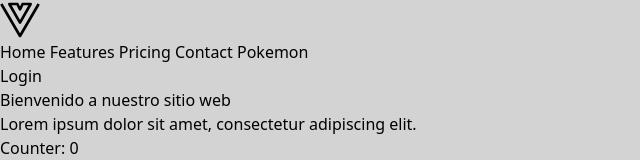
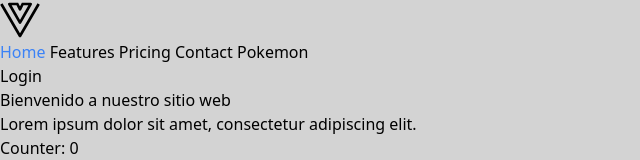
Before and after one commit to JaviKo500/05-vue-spa, a Vue app: page / in a window 1280 px wide. Shown: the top 160 px of the page, without its empty margins (0-640 px from the left). Built offline with nearby package versions, Linux system fonts and the light colour scheme.

Commit message:
router link active

```diff
--- a/src/assets/styles.css
+++ b/src/assets/styles.css
@@ -5,3 +5,7 @@
 html, body {
   background-color: #d3d3d3;
 }
+
+.router-link-exact-active {
+  @apply text-blue-500;
+}
--- a/src/modules/landing/layouts/LandingLayout.vue
+++ b/src/modules/landing/layouts/LandingLayout.vue
@@ -10,6 +10,7 @@
       <nav class="flex flex-col ml-auto space-x-4 flex items-end h-10 sm:space-x-6">
         <div class="space-x-4">
           <RouterLink :to="{ name : 'home' }"> Home </RouterLink>
+          <!-- <RouterLink to="/features" exact-active-class="underline font-semibold text-blue-500"> Features </RouterLink> -->
           <RouterLink to="/features"> Features </RouterLink>
           <RouterLink to="/pricing"> Pricing </RouterLink>
           <RouterLink to="/contact"> Contact </RouterLink>
```
